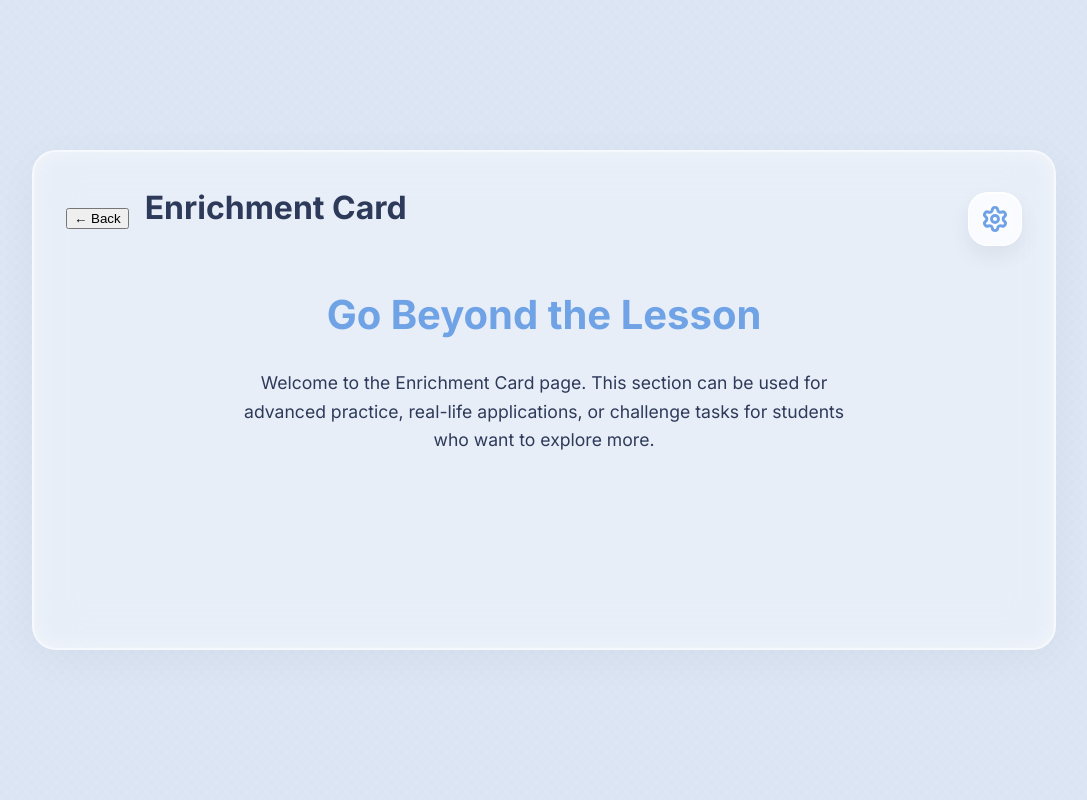
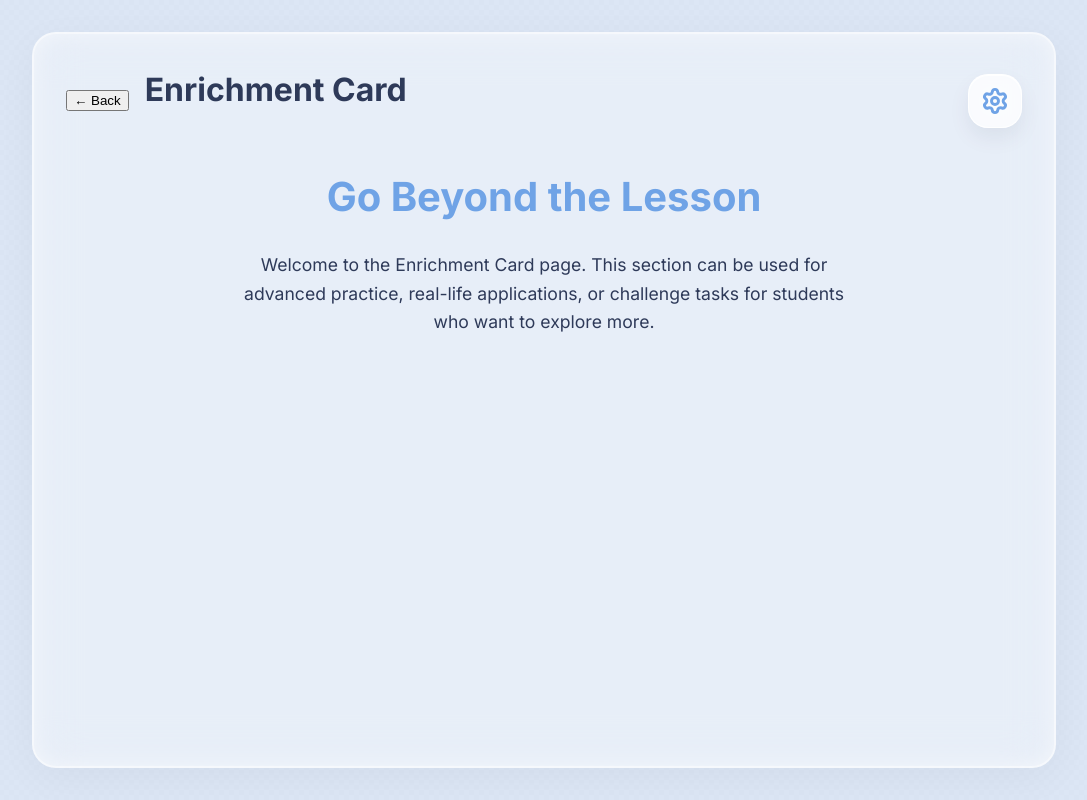
Before and after one commit to reyxdz/SubtractEd, a React (Vite) app in the folder client/: page /enrichment in a window 1280 px wide. Shown: the whole page, without its empty margins (96-1183 px from the left). Built offline with nearby package versions, Linux system fonts and the light colour scheme.

Commit message:
fix(layout): remove global scrollbars

```diff
--- a/client/src/components/layout/MainLayout.css
+++ b/client/src/components/layout/MainLayout.css
@@ -52,6 +52,7 @@
   width: 100%;
   max-width: 1024px;
   min-height: 500px;
+  flex: 1; /* Stretch to maximize vertical space */
   margin: auto; /* Centered visually without clipping */
   z-index: 10;
   border-radius: 24px;
```
